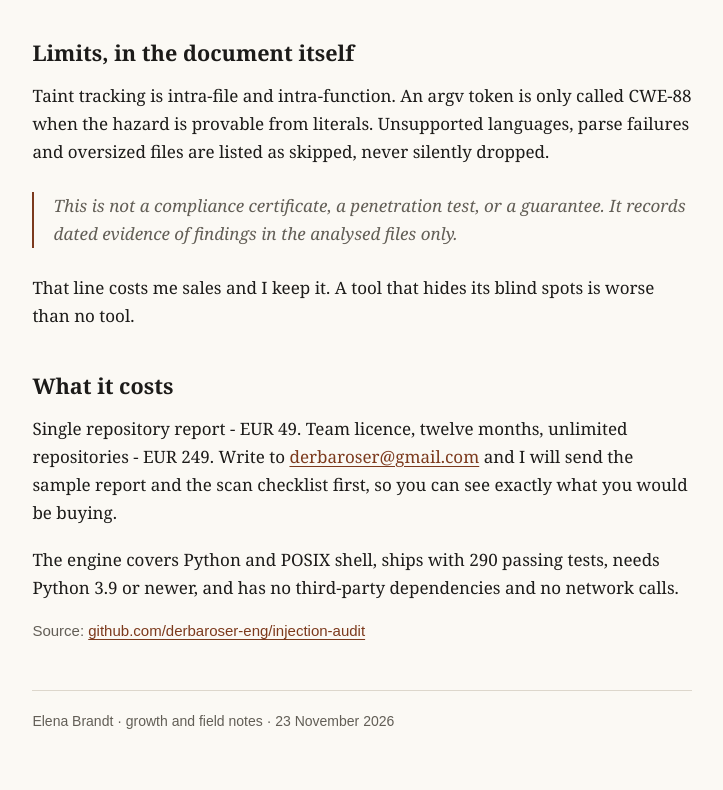
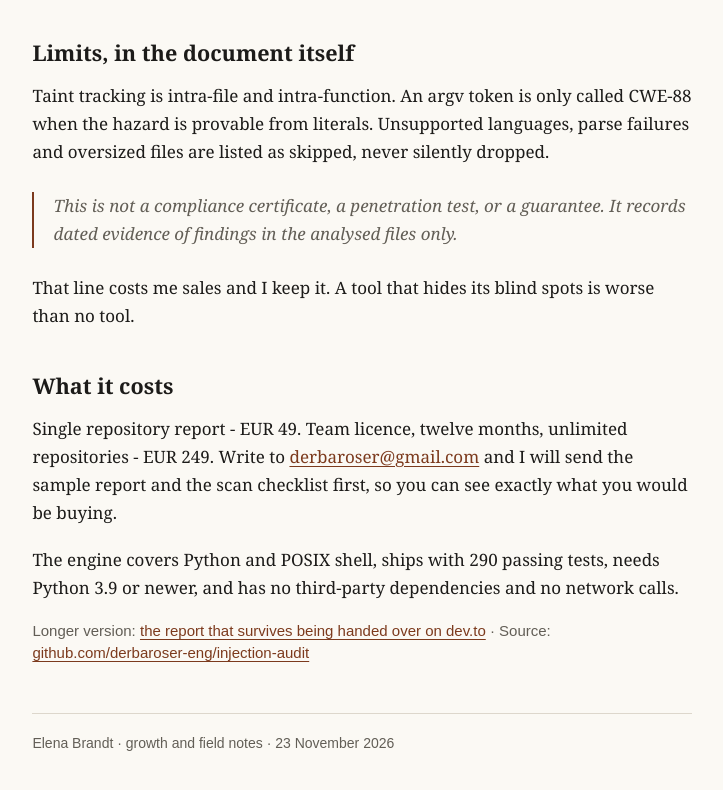
Before and after one commit to derbaroser-eng/injection-audit, a plain HTML site: page field-note/index.html in a window 1280 px wide. Shown: the part 1254-2044 px from the top of the page, without its empty margins (278-1001 px from the left). Drawn offline with Linux system fonts and the light colour scheme.

Commit message:
Cross-link the published dev.to article

```diff
--- a/field-note/index.html
+++ b/field-note/index.html
@@ -47,6 +47,6 @@ signature valid for key sha256:da466a4a6b0fa977df6e3ed163f034167900ac97b85fe3f4d
 <h2>What it costs</h2>
 <p>Single repository report - EUR 49. Team licence, twelve months, unlimited repositories - EUR 249. Write to <a href="mailto:derbaroser@gmail.com">derbaroser@gmail.com</a> and I will send the sample report and the scan checklist first, so you can see exactly what you would be buying.</p>
 <p>The engine covers Python and POSIX shell, ships with 290 passing tests, needs Python 3.9 or newer, and has no third-party dependencies and no network calls.</p>
-<p class="alt">Source: <a href="https://github.com/derbaroser-eng/injection-audit">github.com/derbaroser-eng/injection-audit</a></p>
+<p class="alt">Longer version: <a href="https://dev.to/aurum_revenue/the-report-that-survives-being-handed-over-3add">the report that survives being handed over on dev.to</a> · Source: <a href="https://github.com/derbaroser-eng/injection-audit">github.com/derbaroser-eng/injection-audit</a></p>
 <footer>Elena Brandt · growth and field notes · 23 November 2026</footer>
 </main></body></html>
```
